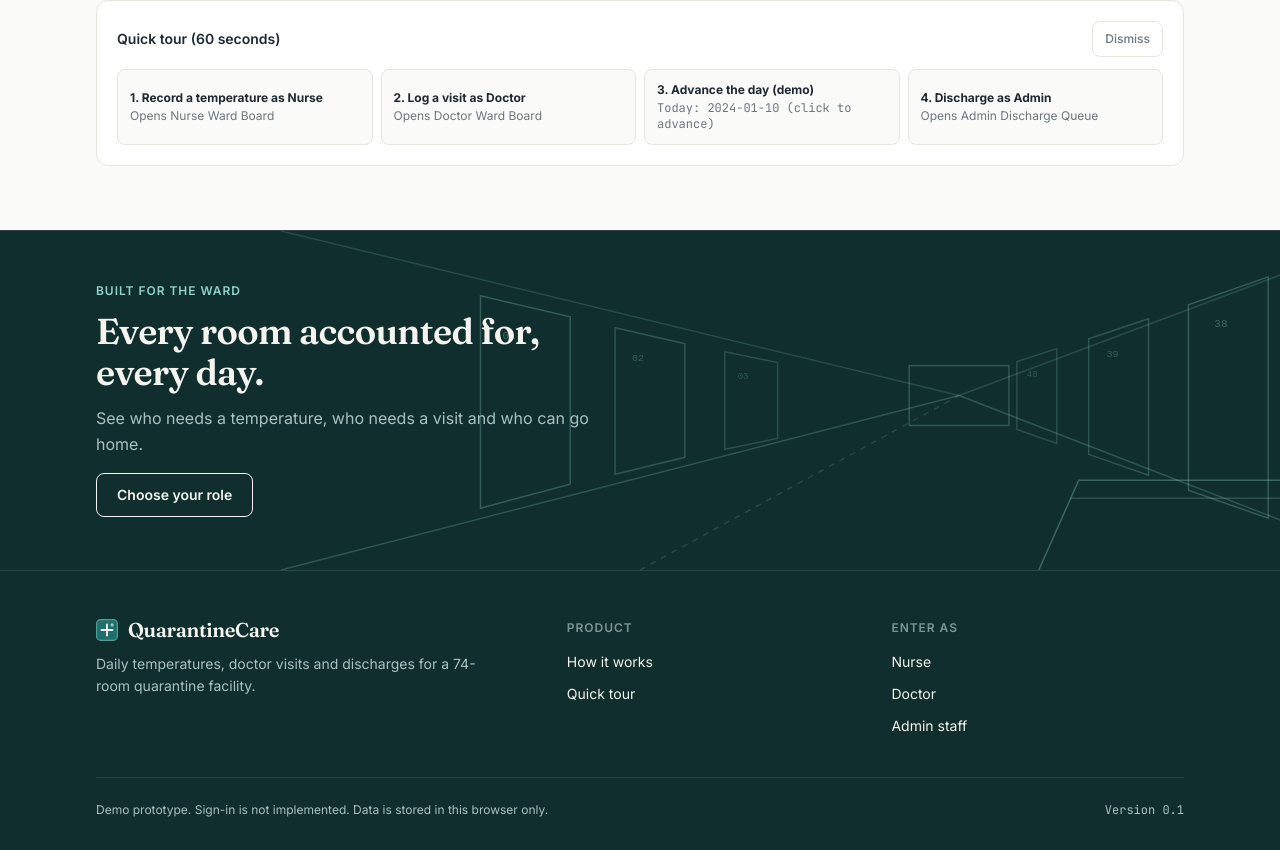
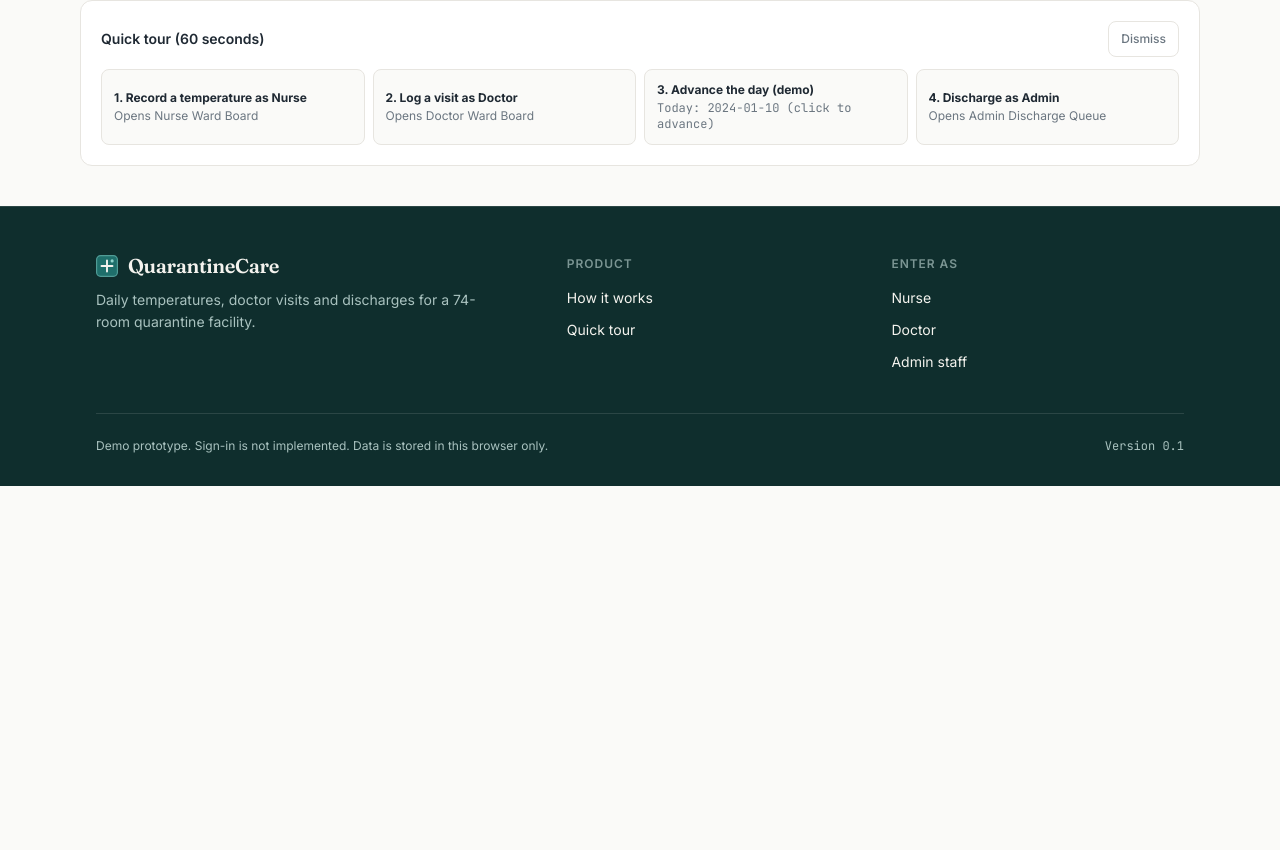
Before and after one commit to Adityya21/quarantinecare, a Next.js app: page / in a window 1280 px wide. Shown: the part 905-1755 px from the top of the page. After the commit the page ends 1391 px from the top, so only its background shows below. Built offline with nearby package versions, Linux system fonts and the light colour scheme.

Commit message:
Remove WardCorridorBand from landing page

```diff
--- a/app/components/WardCorridorBand.tsx
+++ /dev/null
@@ -1,87 +0,0 @@
-'use client';
-
-import React from 'react';
-
-interface WardCorridorBandProps {
-  onChooseRole: () => void;
-}
-
-export default function WardCorridorBand({ onChooseRole }: WardCorridorBandProps) {
-  return (
-    <section
-      aria-label="Ward corridor overview"
-      className="no-print relative w-full bg-[#0F2E2D] border-t border-[rgba(244,243,238,0.12)] mt-10 md:mt-16 h-[240px] md:h-[280px] lg:h-[340px] overflow-hidden flex items-center"
-    >
-      {/* Option 2: Custom one-point perspective ward corridor inline SVG (< 4 KB) */}
-      <svg
-        aria-hidden="true"
-        viewBox="0 0 1440 340"
-        preserveAspectRatio="xMidYMid slice"
-        className="absolute inset-0 w-full h-full pointer-events-none select-none"
-        fill="none"
-        xmlns="http://www.w3.org/2000/svg"
-      >
-        {/* Vanishing point at (1040, 165) */}
-        {/* Ceiling & floor perspective lines */}
-        <line x1="360" y1="0" x2="1040" y2="165" stroke="#8FD3CC" strokeOpacity="0.18" strokeWidth="1.5" />
-        <line x1="1440" y1="15" x2="1040" y2="165" stroke="#8FD3CC" strokeOpacity="0.18" strokeWidth="1.5" />
-        <line x1="360" y1="340" x2="1040" y2="165" stroke="#8FD3CC" strokeOpacity="0.24" strokeWidth="1.5" />
-        <line x1="1440" y1="320" x2="1040" y2="165" stroke="#8FD3CC" strokeOpacity="0.24" strokeWidth="1.5" />
-
-        {/* Central floor guide line */}
-        <line x1="720" y1="340" x2="1040" y2="165" stroke="#8FD3CC" strokeOpacity="0.16" strokeWidth="1.5" strokeDasharray="6 6" />
-
-        {/* Far end corridor frame */}
-        <rect x="990" y="135" width="100" height="60" stroke="#8FD3CC" strokeOpacity="0.25" strokeWidth="1.5" />
-
-        {/* Left wing doors (receding toward vanishing point) */}
-        <polygon points="560,65 650,86 650,254 560,278" stroke="#8FD3CC" strokeOpacity="0.28" strokeWidth="1.5" />
-        <text x="582" y="108" fill="#8FD3CC" fillOpacity="0.35" fontSize="11" fontFamily="monospace">01</text>
-
-        <polygon points="695,97 765,113 765,227 695,244" stroke="#8FD3CC" strokeOpacity="0.24" strokeWidth="1.5" />
-        <text x="712" y="130" fill="#8FD3CC" fillOpacity="0.30" fontSize="10" fontFamily="monospace">02</text>
-
-        <polygon points="805,121 858,132 858,208 805,219" stroke="#8FD3CC" strokeOpacity="0.20" strokeWidth="1.5" />
-        <text x="818" y="148" fill="#8FD3CC" fillOpacity="0.25" fontSize="9" fontFamily="monospace">03</text>
-
-        {/* Right wing doors (receding toward vanishing point) */}
-        <polygon points="1350,46 1270,74 1270,260 1350,288" stroke="#8FD3CC" strokeOpacity="0.28" strokeWidth="1.5" />
-        <text x="1296" y="96" fill="#8FD3CC" fillOpacity="0.35" fontSize="11" fontFamily="monospace">38</text>
-
-        <polygon points="1230,88 1170,108 1170,224 1230,245" stroke="#8FD3CC" strokeOpacity="0.24" strokeWidth="1.5" />
-        <text x="1188" y="126" fill="#8FD3CC" fillOpacity="0.30" fontSize="10" fontFamily="monospace">39</text>
-
-        <polygon points="1138,118 1098,131 1098,199 1138,213" stroke="#8FD3CC" strokeOpacity="0.20" strokeWidth="1.5" />
-        <text x="1108" y="146" fill="#8FD3CC" fillOpacity="0.25" fontSize="9" fontFamily="monospace">40</text>
-
-        {/* Foreground Nurses' station outline (bottom-right) */}
-        <path d="M1120 340 L1160 250 L1380 250 L1410 340" stroke="#8FD3CC" strokeOpacity="0.34" strokeWidth="1.5" />
-        <line x1="1152" y1="268" x2="1388" y2="268" stroke="#8FD3CC" strokeOpacity="0.22" strokeWidth="1.5" />
-      </svg>
-
-      {/* Content aligned to 1120px container */}
-      <div className="relative z-10 max-w-[1120px] mx-auto px-4 w-full">
-        <div className="max-w-lg space-y-3">
-          <span className="caption-label text-[#8FD3CC] font-semibold block">
-            BUILT FOR THE WARD
-          </span>
-          <h2 className="font-serif-heading text-[28px] md:text-[36px] leading-[1.15] font-semibold text-[#F4F3EE]">
-            Every room accounted for, every day.
-          </h2>
-          <p className="text-base text-[#A9C2BF] leading-relaxed">
-            See who needs a temperature, who needs a visit and who can go home.
-          </p>
-          <div className="pt-1">
-            <button
-              type="button"
-              onClick={onChooseRole}
-              className="w-full sm:w-auto px-5 min-h-[44px] rounded-[8px] border border-[#F4F3EE] text-[#F4F3EE] text-sm font-semibold hover:bg-[#163F3D] transition-colors duration-150 cursor-pointer focus:outline-none focus:ring-2 focus:ring-[#8FD3CC] focus:ring-offset-2 focus:ring-offset-[#0F2E2D]"
-            >
-              Choose your role
-            </button>
-          </div>
-        </div>
-      </div>
-    </section>
-  );
-}
--- a/app/page.tsx
+++ b/app/page.tsx
@@ -6,7 +6,6 @@ import { useRouter } from 'next/navigation';
 import { ArrowRight } from 'lucide-react';
 import Navbar from '@/app/components/Navbar';
 import SiteFooter from '@/app/components/SiteFooter';
-import WardCorridorBand from '@/app/components/WardCorridorBand';
 import DemoLoginModal from '@/app/components/DemoLoginModal';
 import Toast, { type ToastMessage } from '@/app/components/Toast';
 import { useApp } from '@/app/lib/context';
@@ -207,25 +206,12 @@ export default function RoleSelectPage() {
     }, 50);
   };
 
-  const scrollToRoleCards = () => {
-    const reduced =
-      typeof window !== 'undefined' &&
-      window.matchMedia('(prefers-reduced-motion: reduce)').matches;
-    const section = document.getElementById('role-cards');
-    section?.scrollIntoView({ behavior: reduced ? 'auto' : 'smooth', block: 'center' });
-    const firstCard = document.getElementById('role-card-nurse');
-    setTimeout(() => {
-      firstCard?.focus({ preventScroll: true });
-    }, reduced ? 0 : 250);
-  };
-
   return (
     <div className="min-h-screen bg-[#FAFAF8] text-[#1F2933] flex flex-col">
       <Navbar mode="public" onQuickTour={openQuickTour} />
 
-      {/* Main Content (pt-12 = 48px spacing under dark chrome bar, pb-0 so WardCorridorBand sits flush against footer) */}
-      <main id="main-content" className="flex-1 flex flex-col justify-between pt-12 pb-0">
-        <div className="max-w-[1120px] mx-auto px-4 w-full space-y-8">
+      <main id="main-content" className="flex-1 flex flex-col justify-center px-4 pt-12 pb-10">
+        <div className="max-w-[1120px] mx-auto w-full space-y-8">
           {/* Two-Column Hero */}
           <section className="grid grid-cols-1 lg:grid-cols-[minmax(0,1.25fr)_minmax(0,0.75fr)] gap-6 items-center">
             <div className="space-y-3">
@@ -461,9 +447,6 @@ export default function RoleSelectPage() {
             </section>
           )}
         </div>
-
-        {/* Full-width hospital corridor band sitting flush against the footer */}
-        <WardCorridorBand onChooseRole={scrollToRoleCards} />
       </main>
 
       <SiteFooter onQuickTour={openQuickTour} />
```
